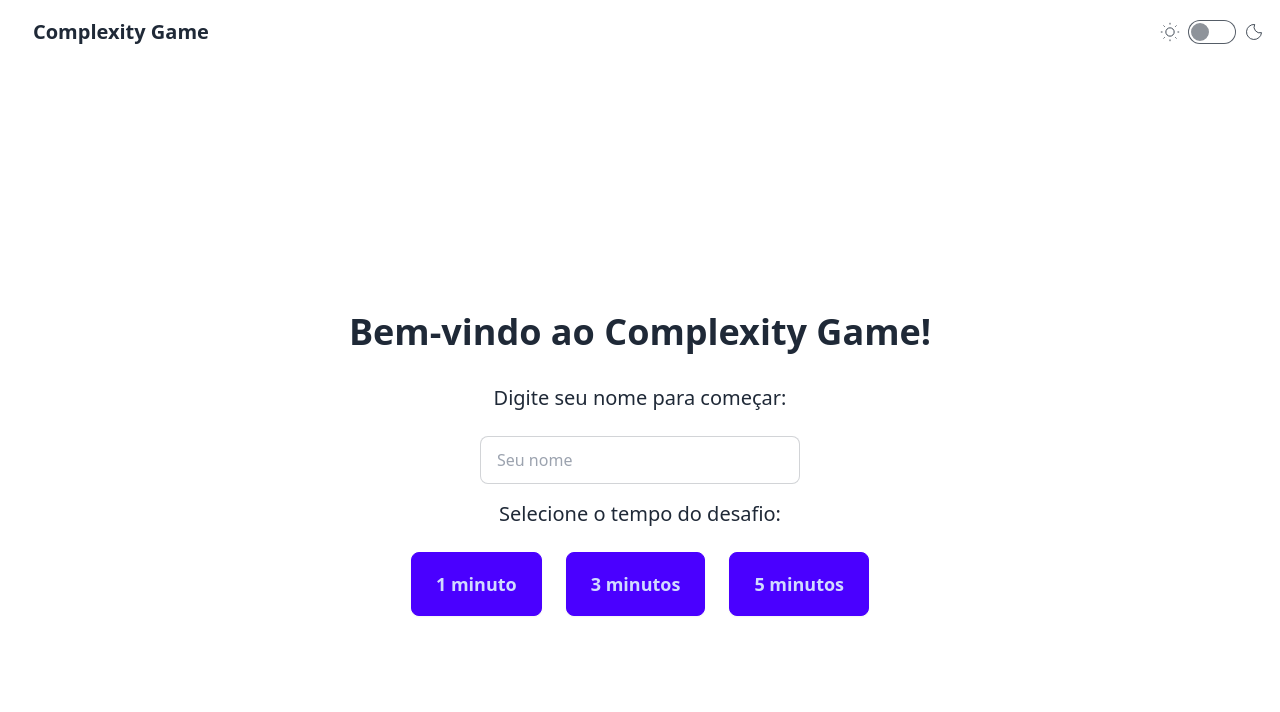
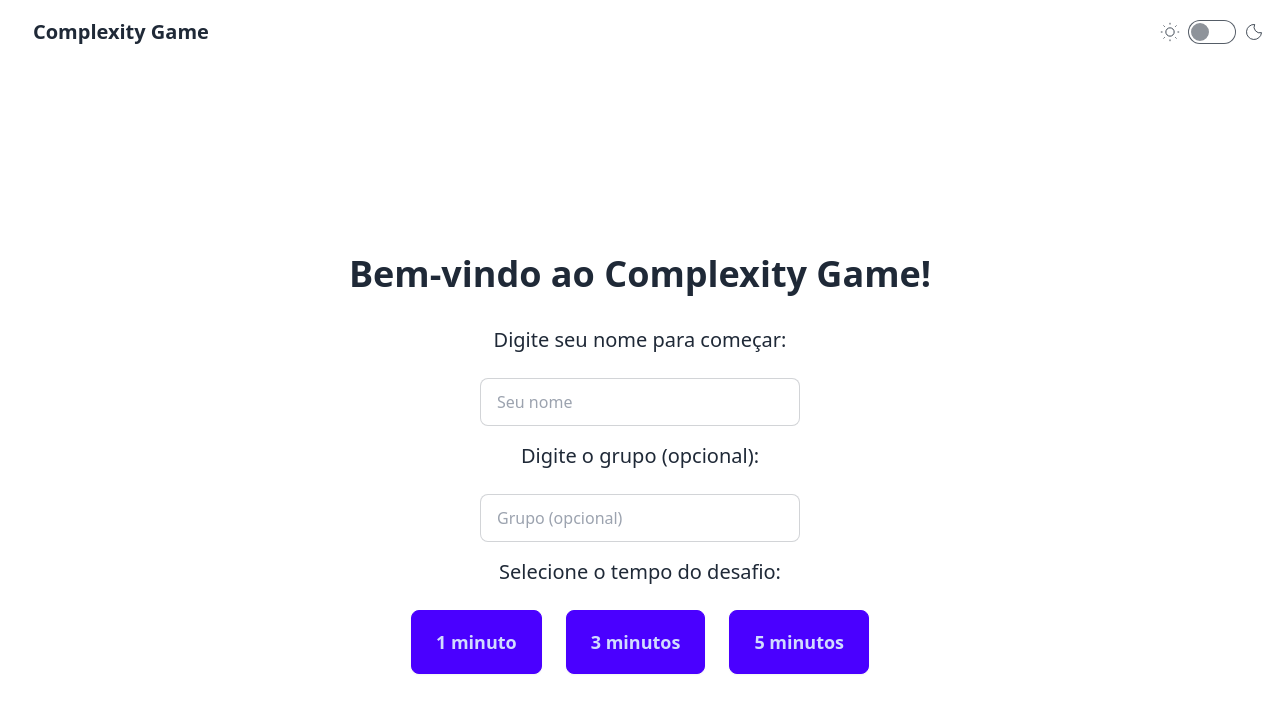
Before and after one commit to wxnn08/complexity-game-website, a React (Create React App) app: page / in a window 1280 px wide. Shown: the top 712 px of the page. Built offline with nearby package versions, Linux system fonts and the light colour scheme; no server answers; the HTML template or start-up script is replaced by a standard one.

Commit message:
add ranking group

```diff
--- a/src/App.tsx
+++ b/src/App.tsx
@@ -4,7 +4,7 @@ import GuessingPanel from "./components/GuessingPanel";
 import Navbar from "./components/Navbar";
 import Result from "./components/Result";
 import Home from "./components/Home";
-import { ICode, UserResponse } from "./schemas/ICode";
+import { UserResponse } from "./schemas/ICode";
 
 const apiUrl = process.env.REACT_APP_API_URL;
 
@@ -14,14 +14,16 @@ function App() {
   const [userResponses, setUserResponses] = useState<UserResponse[]>([]);
   const [score, setScore] = useState(0);
   const [playerName, setPlayerName] = useState("");
+  const [groupName, setGroupName] = useState("general");
   const [loadingResult, setLoadingResult] = useState(false);
 
-  const handleGameStart = (selectedTime: number, playerName: string) => {
+  const handleGameStart = (selectedTime: number, playerName: string, groupName: string) => {
     setGameTime(selectedTime);
     setGameStarted(true);
     setUserResponses([]);
     setScore(0);
     setPlayerName(playerName);
+    setGroupName(groupName);
   };
 
   const onGameEnd = useCallback(
@@ -72,6 +74,7 @@ function App() {
         await axios.post(`${apiUrl}/api/ranking`, {
           name: playerName,
           score: userScore,
+          group: groupName,
         });
       } catch (error) {
         console.error("Erro ao atualizar o ranking:", error);
@@ -81,7 +84,7 @@ function App() {
       setGameStarted(false);
       setLoadingResult(false);
     },
-    [playerName]
+    [playerName, groupName]
   );
 
   const handleRestart = () => {
@@ -89,6 +92,7 @@ function App() {
     setUserResponses([]);
     setScore(0);
     setPlayerName("");
+    setGroupName("general");
   };
 
   return (
@@ -103,6 +107,7 @@ function App() {
           onRestart={handleRestart}
           score={score}
           playerName={playerName}
+          groupName={groupName}
           loadingResult={loadingResult}
         />
       )}
--- a/src/components/Home.tsx
+++ b/src/components/Home.tsx
@@ -1,28 +1,26 @@
 import React, { useState } from "react";
 
 interface HomeProps {
-  onGameStart: (time: number, playerName: string) => void;
+  onGameStart: (time: number, playerName: string, groupName: string) => void;
 }
 
 export default function Home({ onGameStart }: HomeProps) {
   const [playerName, setPlayerName] = useState("");
+  const [groupName, setGroupName] = useState("");
 
   const handleStartClick = (time: number) => {
     if (playerName.trim() === "") {
       alert("Por favor, insira seu nome antes de começar o jogo.");
       return;
     }
-    onGameStart(time, playerName);
+    const group = groupName.trim() === "" ? "general" : groupName.trim();
+    onGameStart(time, playerName, group);
   };
 
   return (
-    <div className="flex flex-col items-center justify-center min-h-screen px-4">
-      <h1 className="text-3xl md:text-4xl font-bold mb-8 text-center">
-        Bem-vindo ao Complexity Game!
-      </h1>
-      <p className="text-lg md:text-xl mb-6 text-center">
-        Digite seu nome para começar:
-      </p>
+    <div className="flex flex-col items-center justify-center h-screen">
+      <h1 className="text-4xl font-bold mb-8">Bem-vindo ao Complexity Game!</h1>
+      <p className="text-xl mb-6">Digite seu nome para começar:</p>
       <input
         type="text"
         placeholder="Seu nome"
@@ -30,26 +28,23 @@ export default function Home({ onGameStart }: HomeProps) {
         value={playerName}
         onChange={(e) => setPlayerName(e.target.value)}
       />
-      <p className="text-lg md:text-xl mb-6 text-center">
-        Selecione o tempo do desafio:
-      </p>
-      <div className="flex flex-col md:flex-row gap-6">
-        <button
-          className="btn btn-primary btn-lg"
-          onClick={() => handleStartClick(1)}
-        >
+      <p className="text-xl mb-6">Digite o grupo (opcional):</p>
+      <input
+        type="text"
+        placeholder="Grupo (opcional)"
+        className="input input-bordered w-full max-w-xs mb-4"
+        value={groupName}
+        onChange={(e) => setGroupName(e.target.value)}
+      />
+      <p className="text-xl mb-6">Selecione o tempo do desafio:</p>
+      <div className="flex gap-6">
+        <button className="btn btn-primary btn-lg" onClick={() => handleStartClick(1)}>
           1 minuto
         </button>
-        <button
-          className="btn btn-primary btn-lg"
-          onClick={() => handleStartClick(3)}
-        >
+        <button className="btn btn-primary btn-lg" onClick={() => handleStartClick(3)}>
           3 minutos
         </button>
-        <button
-          className="btn btn-primary btn-lg"
-          onClick={() => handleStartClick(5)}
-        >
+        <button className="btn btn-primary btn-lg" onClick={() => handleStartClick(5)}>
           5 minutos
         </button>
       </div>
--- a/src/components/Result.tsx
+++ b/src/components/Result.tsx
@@ -13,6 +13,7 @@ interface ResultProps {
   onRestart: () => void;
   score: number;
   playerName: string;
+  groupName: string;
   loadingResult: boolean;
 }
 
@@ -21,6 +22,7 @@ export default function Result({
   onRestart,
   score,
   playerName,
+  groupName,
   loadingResult,
 }: ResultProps) {
   const [ranking, setRanking] = useState<RankingEntry[]>([]);
@@ -31,7 +33,7 @@ export default function Result({
     if (loadingResult) return;
 
     axios
-      .get(`${apiUrl}/api/ranking`)
+      .get(`${apiUrl}/api/ranking`, { params: { group: groupName } })
       .then((response) => {
         setRanking(response.data.ranking);
         setIsLoading(false);
@@ -40,7 +42,7 @@ export default function Result({
         console.error("Erro ao buscar o ranking:", error);
         setIsLoading(false);
       });
-  }, [loadingResult]);
+  }, [loadingResult, groupName]);
 
   if (isLoading || loadingResult) {
     return (
@@ -68,14 +70,14 @@ export default function Result({
           O tempo acabou antes que você pudesse responder alguma questão.
         </p>
       )}
-      <h3 className="text-2xl font-bold mt-6 mb-4">Ranking</h3>
+      <h3 className="text-2xl font-bold mt-6 mb-4">Ranking - Grupo: {groupName}</h3>
       <div className="overflow-x-auto w-full max-w-2xl mt-4">
         <table className="table w-full table-auto">
           <thead>
             <tr>
-              <th className="px-2 md:px-4 py-2">Posição</th>
-              <th className="px-2 md:px-4 py-2">Nome</th>
-              <th className="px-2 md:px-4 py-2">Pontuação</th>
+              <th className="px-4 py-2">Posição</th>
+              <th className="px-4 py-2">Nome</th>
+              <th className="px-4 py-2">Pontuação</th>
             </tr>
           </thead>
           <tbody>
@@ -88,13 +90,9 @@ export default function Result({
                     : ""
                 }
               >
-                <td className="border px-2 md:px-4 py-2 text-center">
-                  {index + 1}
-                </td>
-                <td className="border px-2 md:px-4 py-2">{entry.name}</td>
-                <td className="border px-2 md:px-4 py-2 text-center">
-                  {entry.score}
-                </td>
+                <td className="border px-4 py-2 text-center">{index + 1}</td>
+                <td className="border px-4 py-2">{entry.name}</td>
+                <td className="border px-4 py-2 text-center">{entry.score}</td>
               </tr>
             ))}
           </tbody>
@@ -103,7 +101,7 @@ export default function Result({
 
       <AnswerSummary userResponses={userResponses} />
 
-      <button className="btn btn-primary mt-6 mb-4" onClick={onRestart}>
+      <button className="btn btn-primary mt-6" onClick={onRestart}>
         Voltar ao Início
       </button>
     </div>
--- a/src/schemas/ICode.tsx
+++ b/src/schemas/ICode.tsx
@@ -17,3 +17,9 @@ export interface UserResponse {
     rightCost: number;
   };
 }
+
+export interface RankingEntry {
+  name: string;
+  score: number;
+  group?: string;
+}
```
